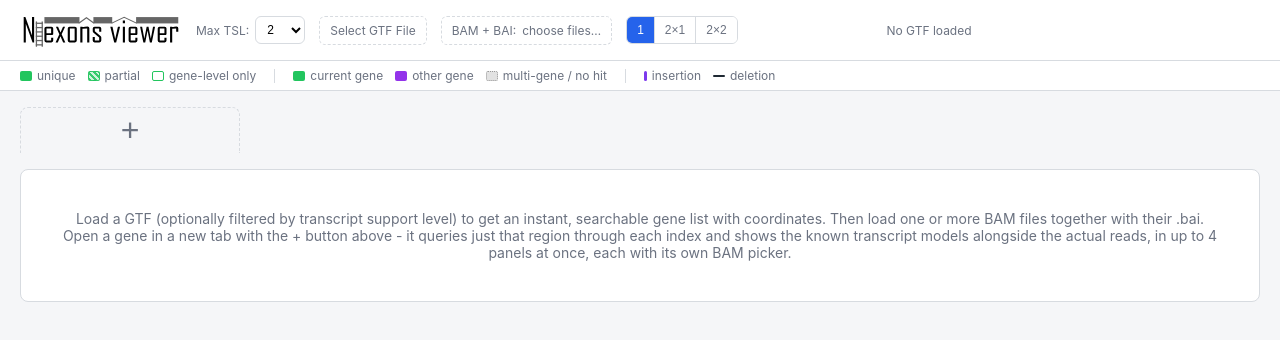
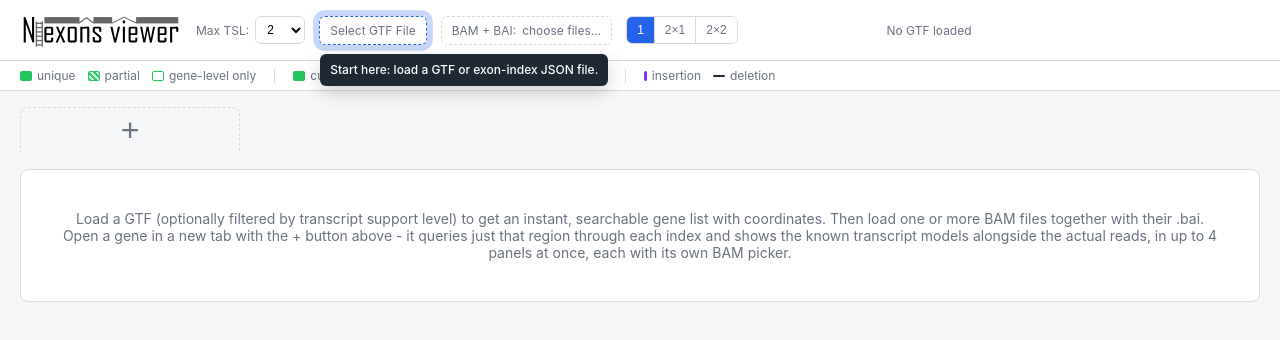
Before and after one commit to s-andrews/nexons-viewer, a React (Vite) app: page / in a window 1280 px wide. Shown: the top 340 px of the page. Built offline with nearby package versions, Linux system fonts and the light colour scheme.

Commit message:
Added onboarding tooltips to get people started

```diff
--- a/src/App.css
+++ b/src/App.css
@@ -56,6 +56,7 @@ label.file-label {
     overflow: hidden;
 }
 label.file-label:hover { border-color: var(--accent); color: var(--accent); }
+label.file-label.onboarding-highlight { overflow: visible; }
 label.file-label input { display: none; }
 label.file-label .fname { max-width: 220px; overflow: hidden; text-overflow: ellipsis; white-space: nowrap; }
 label.file-label .file-label-text {
@@ -214,6 +215,57 @@ label.file-label-progress { cursor: default; }
     min-width: 220px;
     min-height: 46px;
     font-size: 32px;
+}
+.onboarding-highlight {
+    position: relative;
+    z-index: 20;
+    border-color: var(--accent) !important;
+    box-shadow: 0 0 0 3px rgba(37, 99, 235, 0.18);
+    animation: onboardingPulse 1.6s ease-in-out infinite;
+}
+.onboarding-highlight::after {
+    content: attr(data-onboarding-hint);
+    position: absolute;
+    top: calc(100% + 10px);
+    left: 0;
+    width: max-content;
+    max-width: 280px;
+    padding: 8px 10px;
+    border-radius: 6px;
+    background: #1f2933;
+    color: #ffffff;
+    font-size: 12px;
+    line-height: 1.35;
+    font-weight: 500;
+    white-space: normal;
+    text-align: left;
+    box-shadow: 0 6px 18px rgba(0,0,0,0.18);
+    pointer-events: none;
+}
+.onboarding-highlight::before {
+    content: "";
+    position: absolute;
+    top: calc(100% + 4px);
+    left: 18px;
+    border: 6px solid transparent;
+    border-bottom-color: #1f2933;
+    pointer-events: none;
+}
+.onboarding-highlight-right::after {
+    top: 50%;
+    left: calc(100% + 12px);
+    transform: translateY(-50%);
+}
+.onboarding-highlight-right::before {
+    top: 50%;
+    left: calc(100% + 1px);
+    transform: translateY(-50%);
+    border: 6px solid transparent;
+    border-right-color: #1f2933;
+}
+@keyframes onboardingPulse {
+    0%, 100% { box-shadow: 0 0 0 3px rgba(37, 99, 235, 0.16); }
+    50% { box-shadow: 0 0 0 6px rgba(37, 99, 235, 0.26); }
 }
 
 #statsRow { display: flex; align-items: center; gap: 14px; margin: 10px 20px 0 20px; flex-wrap: wrap; }
--- a/src/App.tsx
+++ b/src/App.tsx
@@ -316,6 +316,13 @@ export default function App() {
     const visibleSlotCount = layoutMode;
     const assignedCount = slots.slice(0, visibleSlotCount).filter((s) => s.sourceId !== null).length;
     const sourceOptions = useMemo(() => sources.map((s) => ({ id: s.id, label: s.label })), [sources]);
+    const onboardingStep = exonIndexById.size === 0
+        ? "gtf"
+        : !anyBamReady
+            ? "bam"
+            : tabs.length === 0
+                ? "gene"
+                : null;
 
     function renderSlot(slotIndex: number) {
         const slot = slots[slotIndex];
@@ -348,6 +355,7 @@ export default function App() {
                 exonFileName={exonFileName}
                 gtfProgress={gtfProgress}
                 bamFileLabel={bamFileLabel}
+                onboardingStep={onboardingStep === "gtf" || onboardingStep === "bam" ? onboardingStep : null}
                 status={status}
                 tslLevel={tslLevel}
                 onTslLevelChange={handleTslLevelChange}
@@ -364,6 +372,7 @@ export default function App() {
                 addressBarOpen={addressBarOpen}
                 exonIndexById={exonIndexById}
                 exonIndexReady={exonIndexById.size > 0}
+                showAddGeneHint={onboardingStep === "gene"}
                 onSelectTab={handleSelectTab}
                 onCloseTab={handleCloseTab}
                 onOpenAddressBar={handleOpenAddressBar}
--- a/src/components/GeneTabs.tsx
+++ b/src/components/GeneTabs.tsx
@@ -12,6 +12,7 @@ interface GeneTabsProps {
     addressBarOpen: boolean;
     exonIndexById: Map<string, ExonGene>;
     exonIndexReady: boolean;
+    showAddGeneHint: boolean;
     onSelectTab: (id: string) => void;
     onCloseTab: (id: string) => void;
     onOpenAddressBar: () => void;
@@ -25,6 +26,7 @@ export default function GeneTabs({
     addressBarOpen,
     exonIndexById,
     exonIndexReady,
+    showAddGeneHint,
     onSelectTab,
     onCloseTab,
     onOpenAddressBar,
@@ -85,7 +87,8 @@ export default function GeneTabs({
                 })}
                 <button
                     type="button"
-                    className={"gene-tab-add" + (tabs.length === 0 ? " gene-tab-add-empty" : "")}
+                    className={"gene-tab-add" + (tabs.length === 0 ? " gene-tab-add-empty" : "") + (showAddGeneHint ? " onboarding-highlight onboarding-highlight-right" : "")}
+                    data-onboarding-hint={showAddGeneHint ? "Finally: click + to choose a gene to view." : undefined}
                     onClick={onOpenAddressBar}
                     title="Open a gene in a new tab"
                 >
--- a/src/components/Header.tsx
+++ b/src/components/Header.tsx
@@ -6,6 +6,7 @@ interface HeaderProps {
     exonFileName: string;
     gtfProgress: number | null;
     bamFileLabel: string;
+    onboardingStep: "gtf" | "bam" | null;
     status: string;
     tslLevel: string;
     onTslLevelChange: (level: string) => void;
@@ -25,6 +26,7 @@ export default function Header({
     exonFileName,
     gtfProgress,
     bamFileLabel,
+    onboardingStep,
     status,
     tslLevel,
     onTslLevelChange,
@@ -78,7 +80,11 @@ export default function Header({
                 </select>
             </label>
 
-            <label className={`file-label${gtfProgress !== null ? " file-label-progress" : ""}`} htmlFor="exonInput">
+            <label
+                className={`file-label${gtfProgress !== null ? " file-label-progress" : ""}${onboardingStep === "gtf" ? " onboarding-highlight" : ""}`}
+                data-onboarding-hint={onboardingStep === "gtf" ? "Start here: load a GTF or exon-index JSON file." : undefined}
+                htmlFor="exonInput"
+            >
                 {gtfProgress !== null && (
                     <span className="progress-fill" style={{ width: `${Math.min(100, Math.round(gtfProgress * 100))}%` }} />
                 )}
@@ -92,7 +98,11 @@ export default function Header({
                 <input type="file" id="exonInput" accept=".json,.gtf,.gtf.txt" disabled={gtfProgress !== null} onChange={handleExonInput} />
             </label>
 
-            <label className="file-label" htmlFor="bamBaiInput">
+            <label
+                className={`file-label${onboardingStep === "bam" ? " onboarding-highlight" : ""}`}
+                data-onboarding-hint={onboardingStep === "bam" ? "Next: select each BAM together with its matching BAI file." : undefined}
+                htmlFor="bamBaiInput"
+            >
                 BAM + BAI: <span className="fname">{bamFileLabel}</span>
                 <input type="file" id="bamBaiInput" accept=".bam,.bai" multiple onChange={handleBamBaiInput} />
             </label>
```
